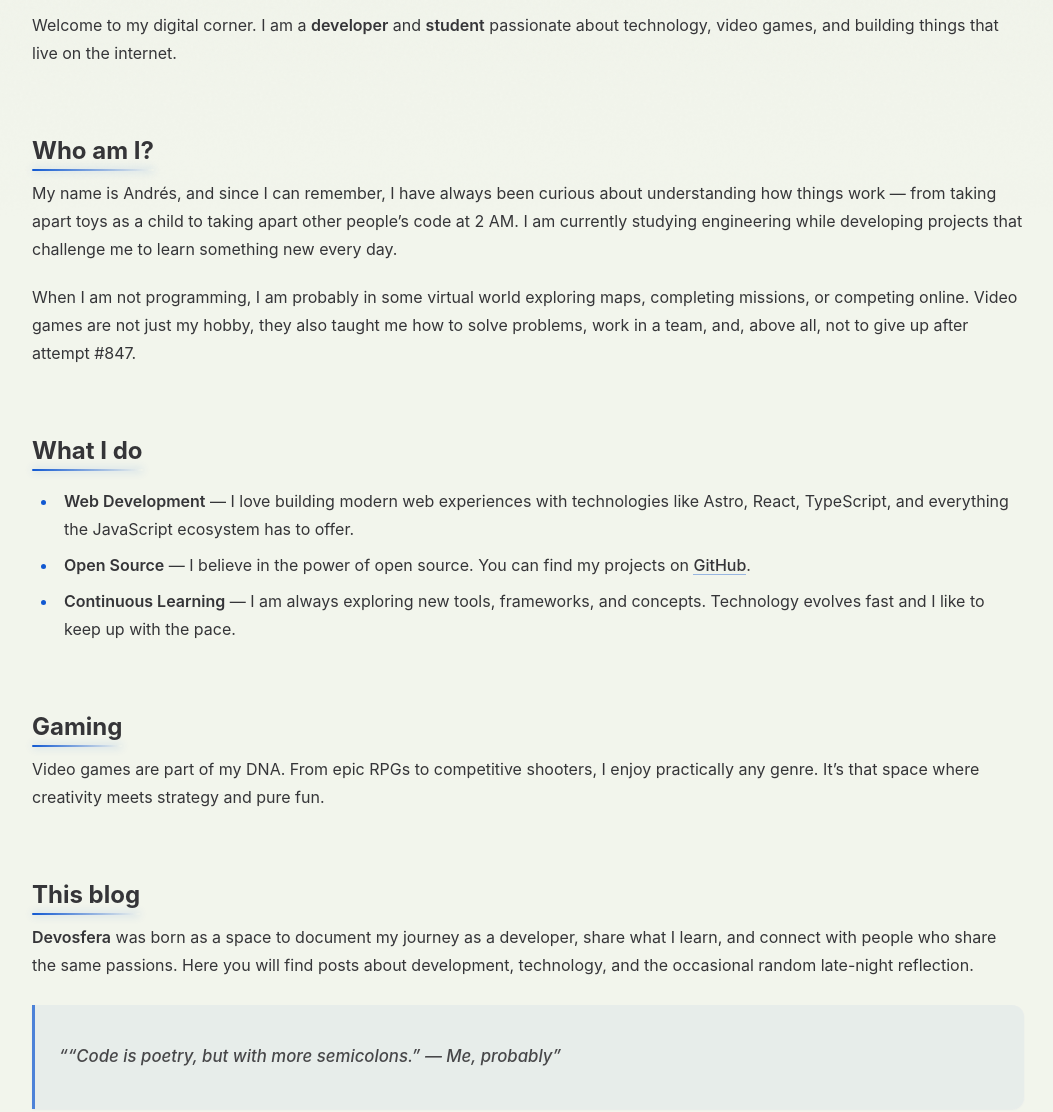
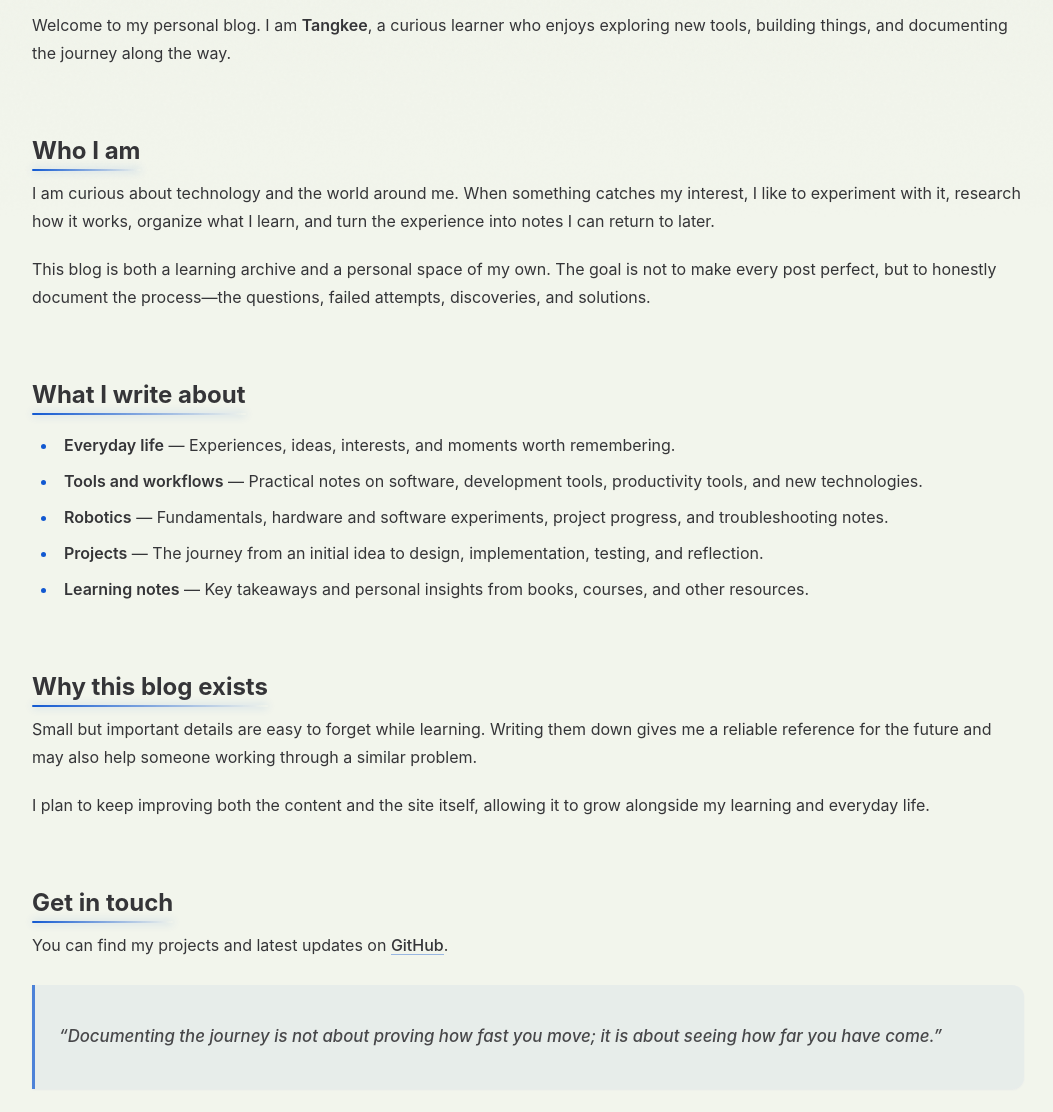
Before and after one commit to tangkee0202/tangkee0202.github.io, an Astro site: page /about in a window 1280 px wide. Shown: the part 560-1672 px from the top of the page, without its empty margins (112-1165 px from the left). Built offline with nearby package versions, Linux system fonts and the light colour scheme; Astro itself is replaced by a stand-in of ours; no server answers.

Commit message:
Customize blog content and settings

```diff
--- a/src/config.ts
+++ b/src/config.ts
@@ -1,9 +1,9 @@
 export const SITE = {
-  website: "https://devosfera.vercel.app/",
-  author: "Andrés Ujpán",
+  website: "https://tangkee0202.github.io/",
+  author: "Tangkee",
   profile: process.env.PUBLIC_SOCIAL_GITHUB ?? "", // set in .env
-  desc: "A space where curiosity becomes code. Exploring web development, software architecture and everything that makes the tech world spin.",
-  title: "Astro Devosfera",
+  desc: "记录技术、学习与生活",
+  title: "Tangkee 的博客",
   ogImage: "devosfera-og.webp", // located in the public folder
   lightAndDarkMode: true,
   postPerIndex: 6,
@@ -32,8 +32,8 @@ export const SITE = {
   },
   dynamicOgImage: true,
   dir: "ltr", // "rtl" | "auto"
-  lang: "en", // html lang code. Set this empty and default will be "en"
-  timezone: "America/Guatemala", // Default global timezone (IANA format) https://en.wikipedia.org/wiki/List_of_tz_database_time_zones
+  lang: "zh-CN", // html lang code. Set this empty and default will be "en"
+  timezone: "Asia/Shanghai", // Default global timezone (IANA format) https://en.wikipedia.org/wiki/List_of_tz_database_time_zones
   introAudio: {
     enabled: true, // show/hide intro player in home and compact player while navigating
     // src: path to file (relative to /public or absolute URL). Example: "/intro.mp3" or "https://example.com/stream"
--- a/src/pages/about.md
+++ b/src/pages/about.md
@@ -1,29 +1,33 @@
 ---
 layout: ../layouts/AboutLayout.astro
 title: "About"
-description: "Get to know Andrés, the web developer, student, and gamer behind Astro Devosfera."
+description: "Learn more about Tangkee and this personal blog about everyday life, useful tools, and robotics."
 ---
 
-Welcome to my digital corner. I am a **developer** and **student** passionate about technology, video games, and building things that live on the internet.
+Welcome to my personal blog. I am **Tangkee**, a curious learner who enjoys exploring new tools, building things, and documenting the journey along the way.
 
-## Who am I?
+## Who I am
 
-My name is Andrés, and since I can remember, I have always been curious about understanding how things work — from taking apart toys as a child to taking apart other people's code at 2 AM. I am currently studying engineering while developing projects that challenge me to learn something new every day.
+I am curious about technology and the world around me. When something catches my interest, I like to experiment with it, research how it works, organize what I learn, and turn the experience into notes I can return to later.
 
-When I am not programming, I am probably in some virtual world exploring maps, completing missions, or competing online. Video games are not just my hobby, they also taught me how to solve problems, work in a team, and, above all, not to give up after attempt #847.
+This blog is both a learning archive and a personal space of my own. The goal is not to make every post perfect, but to honestly document the process—the questions, failed attempts, discoveries, and solutions.
 
-## What I do
+## What I write about
 
-- **Web Development** — I love building modern web experiences with technologies like Astro, React, TypeScript, and everything the JavaScript ecosystem has to offer.
-- **Open Source** — I believe in the power of open source. You can find my projects on [GitHub](https://github.com/0xdres/).
-- **Continuous Learning** — I am always exploring new tools, frameworks, and concepts. Technology evolves fast and I like to keep up with the pace.
+- **Everyday life** — Experiences, ideas, interests, and moments worth remembering.
+- **Tools and workflows** — Practical notes on software, development tools, productivity tools, and new technologies.
+- **Robotics** — Fundamentals, hardware and software experiments, project progress, and troubleshooting notes.
+- **Projects** — The journey from an initial idea to design, implementation, testing, and reflection.
+- **Learning notes** — Key takeaways and personal insights from books, courses, and other resources.
 
-## Gaming
+## Why this blog exists
 
-Video games are part of my DNA. From epic RPGs to competitive shooters, I enjoy practically any genre. It's that space where creativity meets strategy and pure fun.
+Small but important details are easy to forget while learning. Writing them down gives me a reliable reference for the future and may also help someone working through a similar problem.
 
-## This blog
+I plan to keep improving both the content and the site itself, allowing it to grow alongside my learning and everyday life.
 
-**Devosfera** was born as a space to document my journey as a developer, share what I learn, and connect with people who share the same passions. Here you will find posts about development, technology, and the occasional random late-night reflection.
+## Get in touch
 
-> _"Code is poetry, but with more semicolons."_ — Me, probably
+You can find my projects and latest updates on [GitHub](https://github.com/tangkee0202).
+
+> Documenting the journey is not about proving how fast you move; it is about seeing how far you have come.
```
